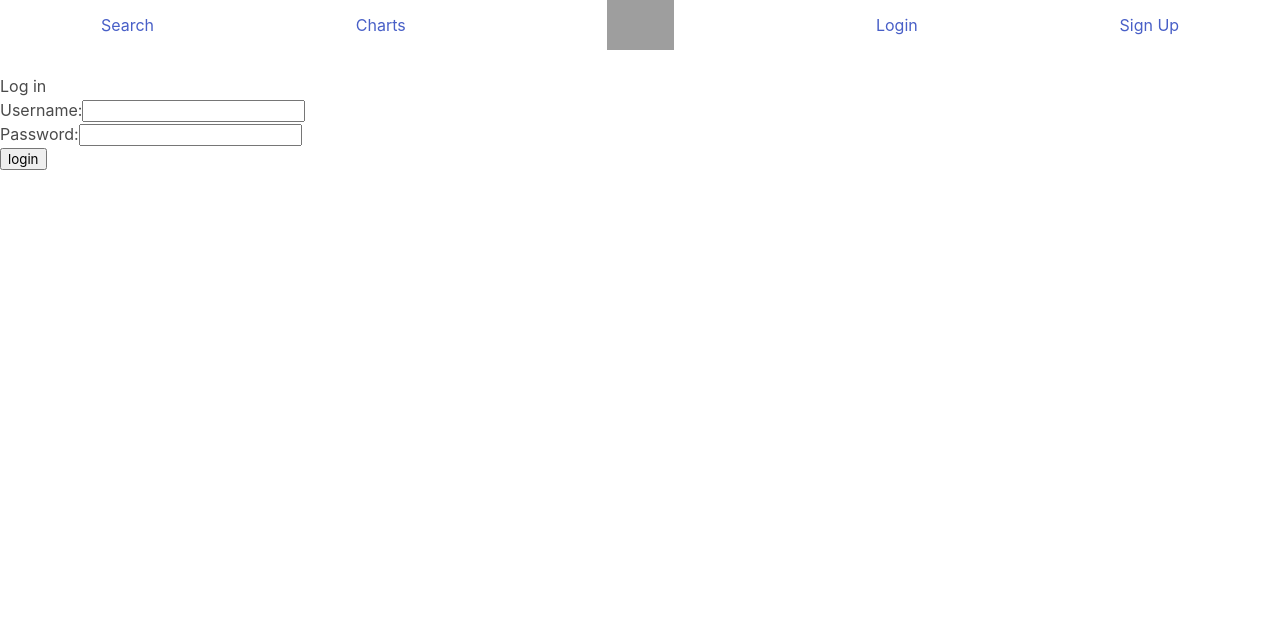
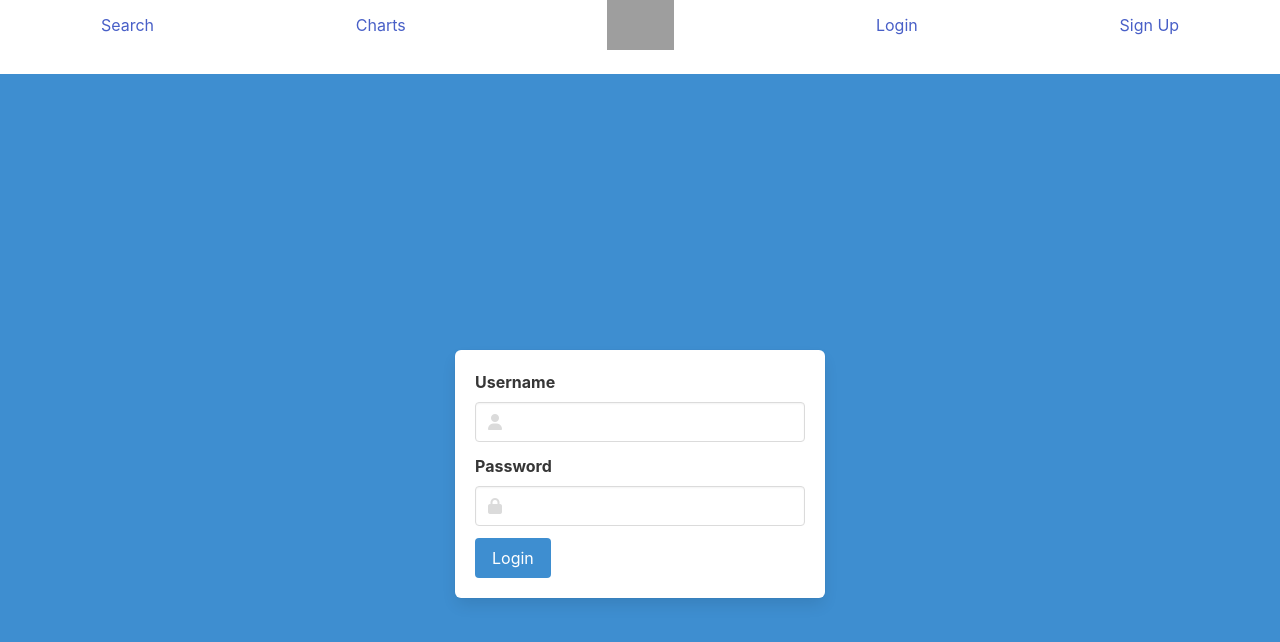
Before and after one commit to Fayyaz00/JeffWatch, a React (Create React App) app: page /login in a window 1280 px wide. Shown: the top 642 px of the page. Built offline with nearby package versions, Linux system fonts and the light colour scheme; grey boxes are pictures that could not be loaded.

Commit message:
CSS for Login Page

```diff
--- a/src/App.css
+++ b/src/App.css
@@ -75,8 +75,14 @@
   text-align: right;
 }
 
-#blue-background {
+.log-in-container {
+  margin: 0 auto;
+  text-align: center;
+}
+
+.isCenter {
   /* background-color: lightblue; */
+  margin: 0 auto;
 }
 
 #meta-div {
--- a/src/Login/Login.js
+++ b/src/Login/Login.js
@@ -28,37 +28,58 @@ const Login = ({ handleLogin }) => {
   }
 
   return (
-    <div className="Log-On">
-      <h1>Log in</h1>
+    <section className="hero is-info is-fullheight">
+    <div className="hero-body">
+    <div className="isCenter">
+    <div className="container">
+      <div>
       <Notification message={errorMessage}/>
+      <div className="box">
       <form onSubmit={handleSubmit}>
-        <div className="username-form">
-          <label>
-            Username:
+        <div className="field">
+          <label className="label">Username</label>
+            <div className="control has-icons-left has-icons-right">
               <input
+                className="input"
                 type="text"
                 value={username}
                 name="username"
-              onChange={({ target }) => setUsername(target.value)}
+                onChange={({target}) => setUsername(target.value)}
                 required
                 />
-          </label>
+            <span className="icon is-small is-left">
+              <i className="fas fa-user"></i>
+            </span>
             </div>
-        <div className="password-form">
-          <label>
-            Password:
+        </div>
+        <div className="field">
+          <label className="label">Password</label>
+            <div className="control has-icons-left has-icons-right">
             <input
+              className="input"
               type="password"
               value={password}
               name="password"
               onChange={({ target }) => setPassword(target.value)}
               required
             />
-          </label>
+            <span className="icon is-small is-left">
+              <i className="fas fa-lock"></i>
+            </span>
             </div>
-        <button type="submit">login</button>
+        </div>
+        <div className="field is-grouped">
+          <div className="control">
+            <button className="button is-info" type="submit">Login</button>
+          </div>
+        </div>
       </form>
       </div>
+      </div>
+    </div>
+    </div>
+    </div>
+    </section>
   )
 }
 
```
Lines whose indentation alone changed are shown as unchanged.
